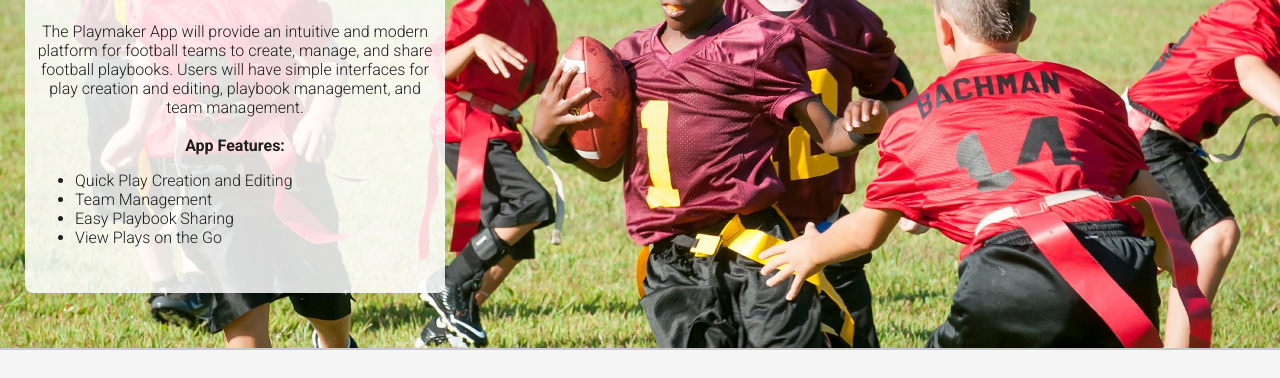
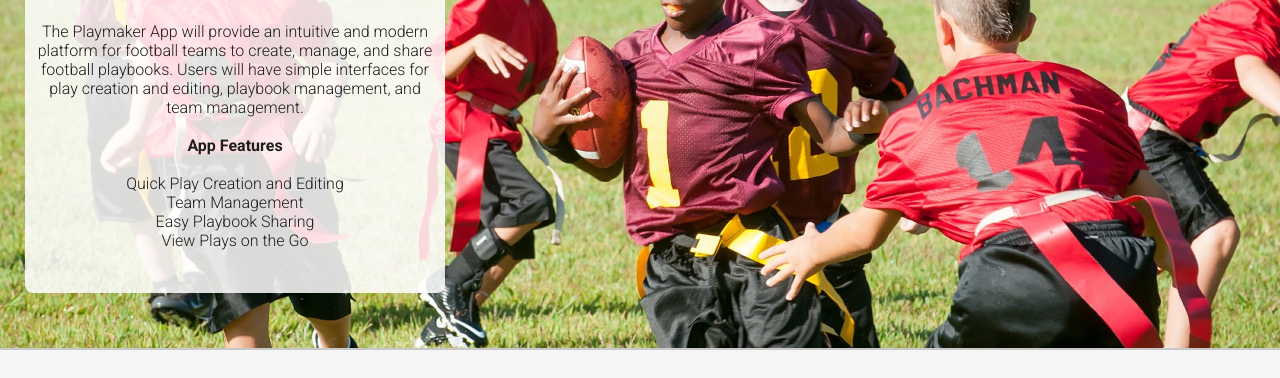
Before and after one commit to jbmatterUA/JustPlayFootball, a plain HTML site: page index.html in a window 1280 px wide. Shown: the part 252-630 px from the top of the page. Drawn offline with Linux system fonts and the light colour scheme.

Commit message:
Added files via upload

```diff
--- a/index.html
+++ b/index.html
@@ -19,13 +19,11 @@
 				football teams to create, manage, and share football playbooks.
 				Users will have simple interfaces for play creation and editing,
 				playbook management, and team management.<br><br>
-				<b>App Features:</b>
-				<ul style="text-align:left">
-					<li>Quick Play Creation and Editing</li>
-					<li>Team Management</li>
-					<li>Easy Playbook Sharing</li>
-					<li>View Plays on the Go</li>
-				</ul>
+				<b>App Features</b><br><br>
+					Quick Play Creation and Editing<br>
+					Team Management<br>
+					Easy Playbook Sharing<br>
+					View Plays on the Go
 				</p>
 
 				</div>
@@ -53,7 +51,9 @@
 			<hr>
 			<div id="content">
 				<h2>Try it out</h2>
-				<p>Download the APK file below and install it on your android device.</p>
+				<div style="position:relative;width:400px;left:50%;margin-left:-200px">
+				<p>Download the APK file below and install it on your android device. The app is still in development and not all features are working yet.</p>
+				</div>
 				<a href="Playmaker.apk"><div id='download-button'>Download</div></a>
 
 			</div>
--- a/theme.css
+++ b/theme.css
@@ -14,6 +14,16 @@ body {
 	max-width:1400px;
 	margin:0px auto 0px auto;
 	background-color:rgb(245,245,245);
+
+}
+
+p {
+font-size:16px;
+
+}
+
+ul {
+font-size:16px;
 
 }
 
```
